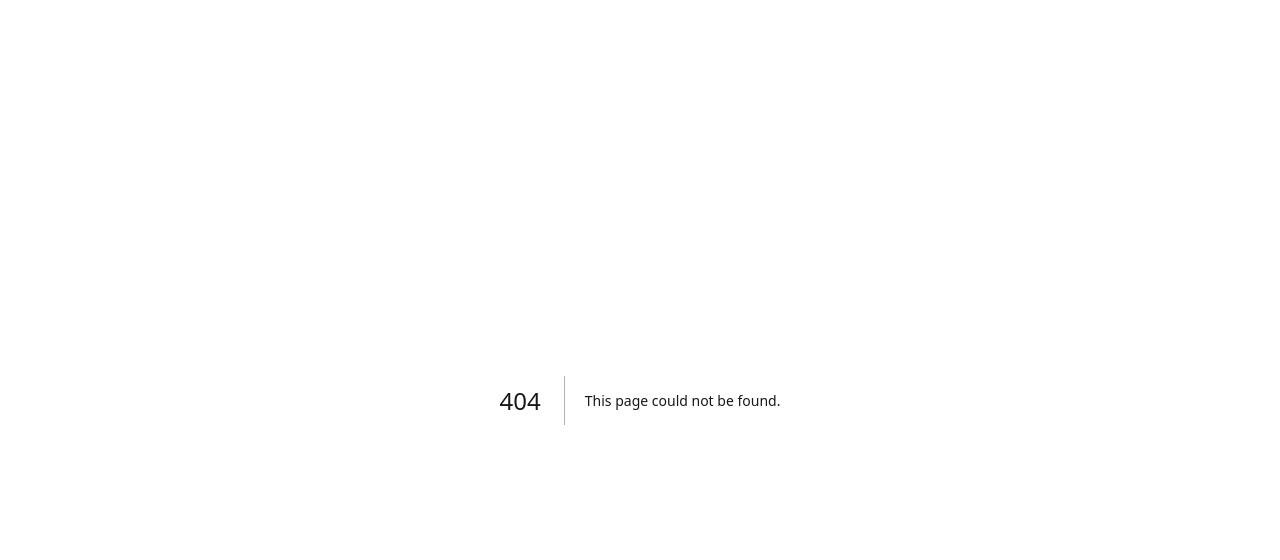
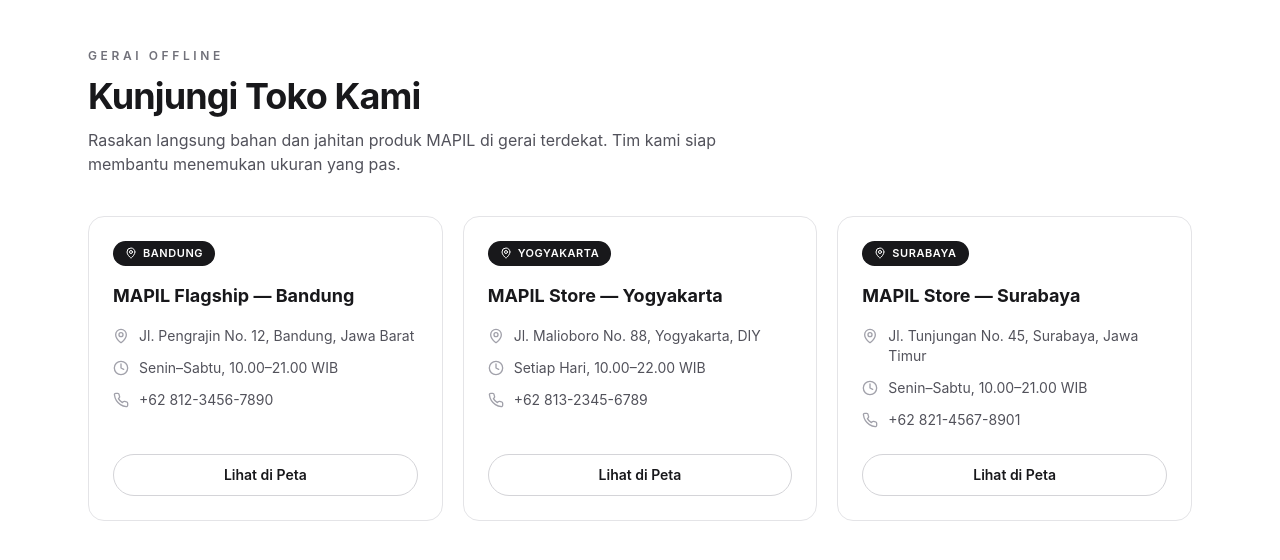
Before and after one commit to who0ppies/Company-Profile-UMKM, a Next.js app in the folder frontend/: page /toko in a window 1280 px wide. Before the commit this address had no page. Shown: the top 560 px of the page. Built offline with nearby package versions, Linux system fonts and the light colour scheme.

Commit message:
feat: menambahkan halaman toko dengan daftar tiga gerai offline

```diff
--- /dev/null
+++ b/frontend/app/toko/page.jsx
@@ -0,0 +1,87 @@
+import { MapPin, Clock, Phone } from "lucide-react";
+
+export const metadata = {
+  title: "Toko Kami — MAPIL",
+  description:
+    "Kunjungi gerai offline MAPIL di Bandung, Yogyakarta, dan Surabaya.",
+};
+
+const STORES = [
+  {
+    kota: "Bandung",
+    nama: "MAPIL Flagship — Bandung",
+    alamat: "Jl. Pengrajin No. 12, Bandung, Jawa Barat",
+    jam: "Senin–Sabtu, 10.00–21.00 WIB",
+    telepon: "+62 812-3456-7890",
+  },
+  {
+    kota: "Yogyakarta",
+    nama: "MAPIL Store — Yogyakarta",
+    alamat: "Jl. Malioboro No. 88, Yogyakarta, DIY",
+    jam: "Setiap Hari, 10.00–22.00 WIB",
+    telepon: "+62 813-2345-6789",
+  },
+  {
+    kota: "Surabaya",
+    nama: "MAPIL Store — Surabaya",
+    alamat: "Jl. Tunjungan No. 45, Surabaya, Jawa Timur",
+    jam: "Senin–Sabtu, 10.00–21.00 WIB",
+    telepon: "+62 821-4567-8901",
+  },
+];
+
+export default function TokoPage() {
+  return (
+    <main className="mx-auto w-full max-w-6xl px-4 pb-20 pt-12 sm:px-6">
+      <p className="text-xs font-semibold uppercase tracking-[0.3em] text-zinc-500">
+        Gerai Offline
+      </p>
+      <h1 className="mt-3 text-3xl font-bold tracking-tight sm:text-4xl">
+        Kunjungi Toko Kami
+      </h1>
+      <p className="mt-3 max-w-2xl text-zinc-600">
+        Rasakan langsung bahan dan jahitan produk MAPIL di gerai terdekat.
+        Tim kami siap membantu menemukan ukuran yang pas.
+      </p>
+
+      <div className="mt-10 grid gap-5 md:grid-cols-3">
+        {STORES.map((store) => (
+          <article
+            key={store.nama}
+            className="flex flex-col rounded-2xl border border-zinc-200 bg-white p-6 transition-shadow hover:shadow-xl hover:shadow-zinc-900/10"
+          >
+            <span className="inline-flex w-fit items-center gap-1.5 rounded-full bg-zinc-900 px-3 py-1 text-[11px] font-semibold uppercase tracking-wider text-white">
+              <MapPin size={12} />
+              {store.kota}
+            </span>
+            <h2 className="mt-4 text-lg font-bold">{store.nama}</h2>
+            <ul className="mt-4 flex-1 space-y-3 text-sm text-zinc-600">
+              <li className="flex gap-2.5">
+                <MapPin size={16} className="mt-0.5 shrink-0 text-zinc-400" />
+                {store.alamat}
+              </li>
+              <li className="flex gap-2.5">
+                <Clock size={16} className="mt-0.5 shrink-0 text-zinc-400" />
+                {store.jam}
+              </li>
+              <li className="flex gap-2.5">
+                <Phone size={16} className="mt-0.5 shrink-0 text-zinc-400" />
+                {store.telepon}
+              </li>
+            </ul>
+            <a
+              href={`https://www.google.com/maps/search/${encodeURIComponent(
+                store.alamat
+              )}`}
+              target="_blank"
+              rel="noreferrer"
+              className="mt-6 rounded-full border border-zinc-300 px-5 py-2.5 text-center text-sm font-semibold transition-colors hover:border-zinc-900"
+            >
+              Lihat di Peta
+            </a>
+          </article>
+        ))}
+      </div>
+    </main>
+  );
+}
```
